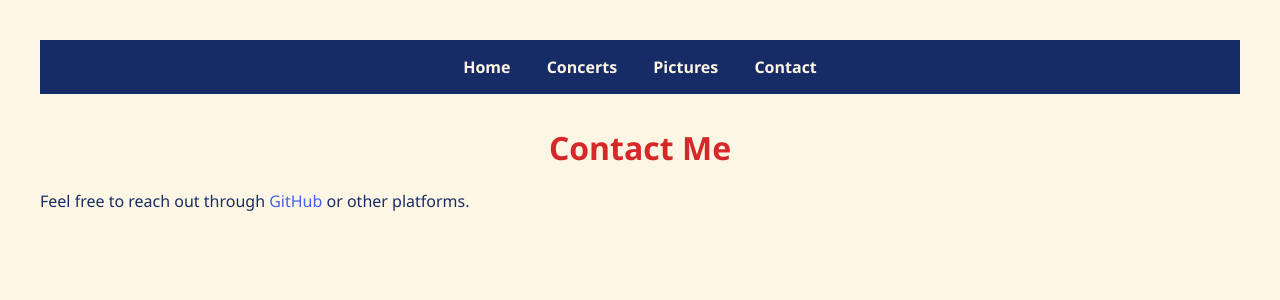
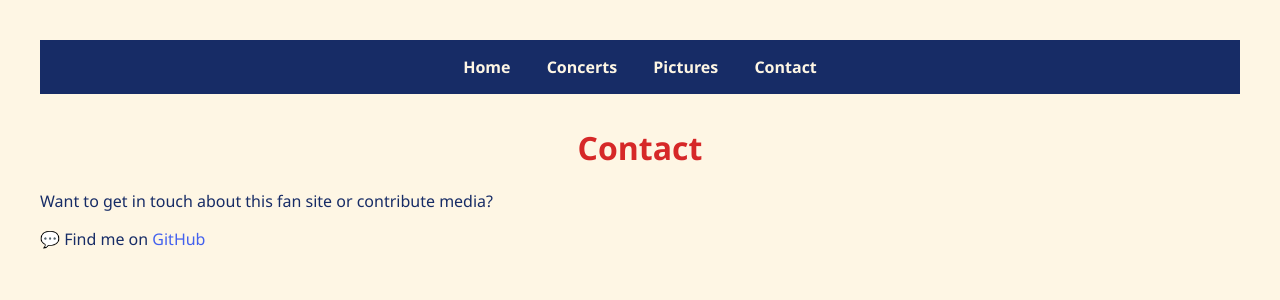
Before and after one commit to ashenone631/ashenone631.github.io, a Jekyll site: the page built from contact.md, in a window 1280 px wide. Shown: the top 300 px of the page. Built offline with Jekyll 4.4.1, drawn with Linux system fonts in a browser that asks for light colours.

Commit message:
Update contact.md

```diff
--- a/contact.md
+++ b/contact.md
@@ -3,6 +3,8 @@ layout: default
 title: Contact
 ---
 
-# Contact Me
+# Contact
 
-Feel free to reach out through [GitHub](https://github.com/ashenone631) or other platforms.
+Want to get in touch about this fan site or contribute media?
+
+💬 Find me on [GitHub](https://github.com/ashenone631)
```
